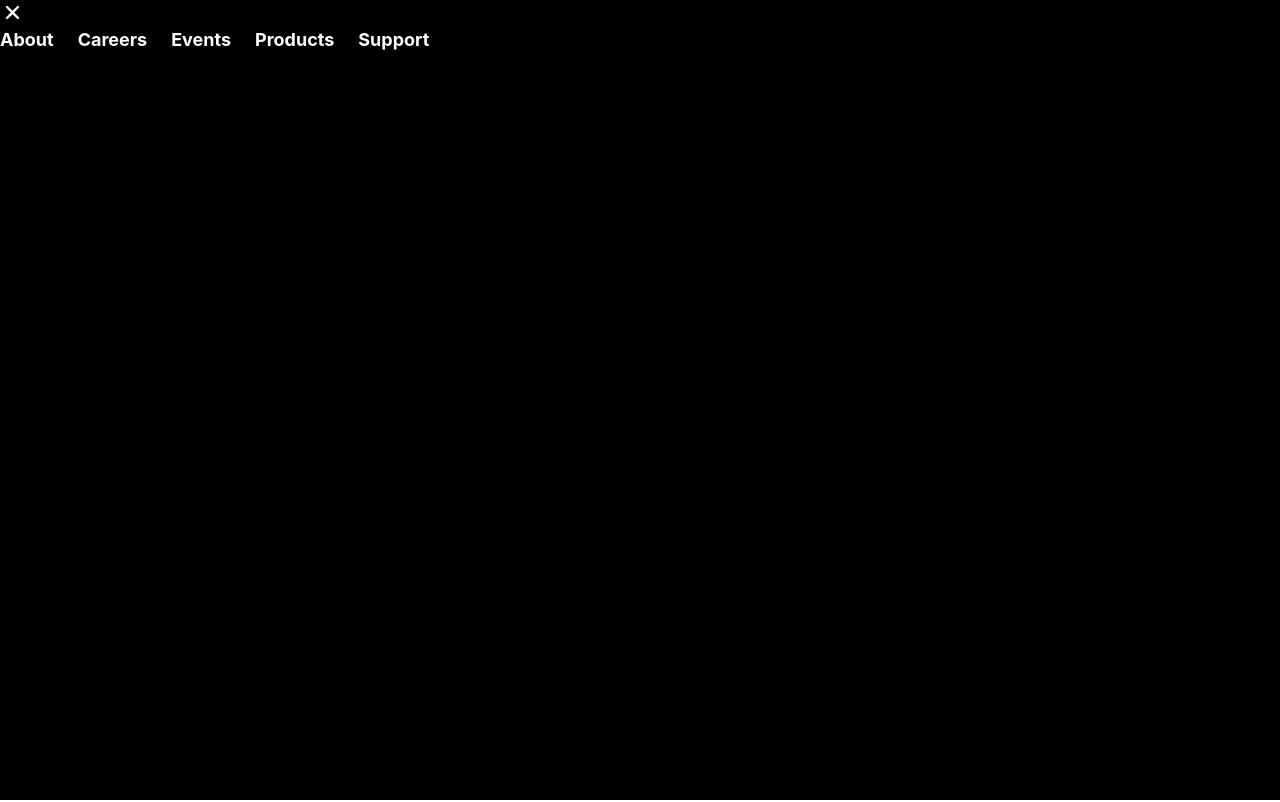
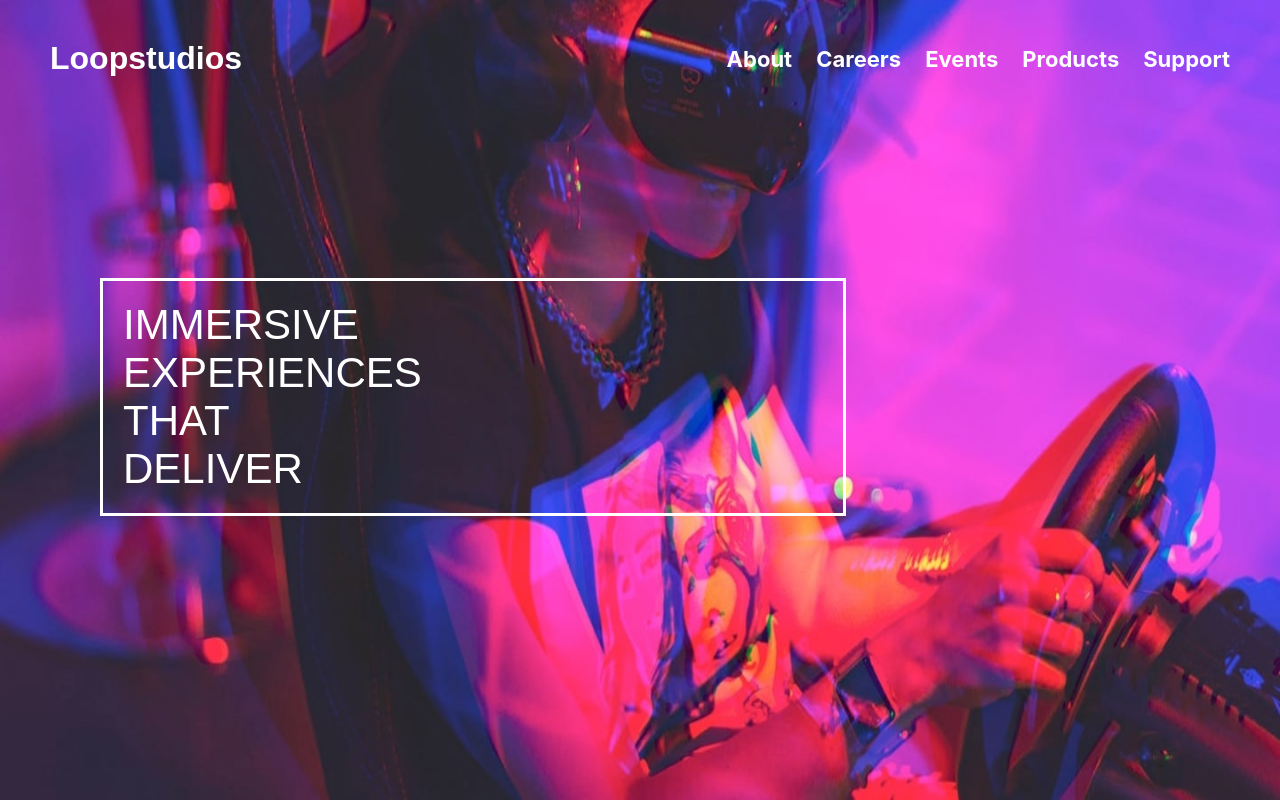
Before and after one commit to Arttutu/loopstudios, a React (Create React App) app: page / in a window 1280 px wide. Shown: the top 802 px of the page. Built offline with nearby package versions, Linux system fonts and the light colour scheme.

Commit message:
criiando menu e estilizando

```diff
--- a/src/App.js
+++ b/src/App.js
@@ -9,13 +9,13 @@ import { useState } from "react";
 import MenuMobile from "./Componentes/MenuMobile";
 
 function App() {
-  const [menuOpen, setMenuOpen] = useState(true);
+  const [menuOpen, setMenuOpen] = useState(false);
   return (
     <>
     <GlobalStyle />
     <header>
-      <MenuMobile menuOpen = {menuOpen} setMenuOpen = {setMenuOpen} />
-      <Banner />
+      <MenuMobile menuOpen={menuOpen} setMenuOpen = {setMenuOpen} />
+      <Banner  setMenuOpen = {setMenuOpen}/>
     </header>
     <main>
       <Separador />
--- a/src/Componentes/Banner/index.jsx
+++ b/src/Componentes/Banner/index.jsx
@@ -4,7 +4,8 @@ import banner from './image-hero.jpg'
 import bannerMobile from './image-hero-mobile.jpg'
 import { cor1 } from '../UI/variaveis'
 import {Box, Titulo, TituloLogo} from '../UI'
-import Nav from '../Nav'
+import Nav, { LinkMenu } from '../Nav'
+import {GiHamburgerMenu} from "react-icons/gi"
 
 const BannerCaixa = styled.section`
 width: 100%;
@@ -40,15 +41,22 @@ const BoxMenu  = styled.div`
   display: flex;
   align-items: center;
   justify-content: space-between;
+  cursor: pointer;
+  >svg{
+    @media (min-width: 768px){
+      display: none;
+    }
+  }
 `
 
-export default function Banner() {
+export default function Banner({setMenuOpen}) {
   return (
    <BannerCaixa>
     <Box>
       <BoxMenu>
         <TituloLogo>Loopstudios</TituloLogo>
-        <Nav />
+        <Nav setMenuOpen ={setMenuOpen} />
+        <GiHamburgerMenu size={35} color='#FFF' onClick={() => setMenuOpen(true)}/>
       </BoxMenu>
     <BoxBanner>
       <BoxCaixa>
--- a/src/Componentes/MenuMobile/index.jsx
+++ b/src/Componentes/MenuMobile/index.jsx
@@ -1,36 +1,84 @@
 import React from 'react'
 import { IoClose } from 'react-icons/io5';
 import { LinkMenu, NavLista } from '../Nav';
-import { styled } from 'styled-components';
+import { css, styled } from 'styled-components';
 import { cor2 } from '../UI/variaveis';
+
 const Container = styled.div`
+
     position: absolute;
-    height: 100%;
+    height: 100vh;
     width: 100%;
+    top: 0;
+    left: 0;
+    right: 0;
+    bottom: 0;
+    transition: .5s;
+    z-index: 5;
+    display: flex;
+    align-items: center;
+    justify-content: start;
     background-color: ${cor2};
+    opacity: 0;
+    pointer-events: none;
+    transform:translateY(50px);
+    > svg{
+      cursor: pointer;
+      position: absolute;
+      top: 1rem;
+      right: 1rem;
+      transform: rotate(45deg);
+      transition: all.7s;
+    }
+
+    ${({menuOpen}) => menuOpen && css`
+      opacity: 1;
+      pointer-events: auto;
+      transform: translateY(0px);
+      > svg{
+        transform: rotate(0deg);
+    }
+
+    `}
 `
-export default function MenuMobile({menuOpen, setMenuOPen}) {
+const NavListaMenu = styled(NavLista)`
+  padding-left: 2rem;
+  transform: scale(0.7);
+  transition: .7s;
+
+  ${({menuOpen}) => menuOpen && css`
+      transform: scale(1);
+    `}
+
+`
+const LinkMenuNav = styled(LinkMenu)`
+  text-transform: capitalize;
+
+`
+
+export default function MenuMobile({menuOpen, setMenuOpen}) {
   return (
-    <Container>
-        <IoClose size={25} color="#fff"/>
+    <Container menuOpen = {menuOpen}>
+        <IoClose size={35} color="#fff" onClick={() => setMenuOpen(false)}/>
+
         <nav>
-        <NavLista >
+        <NavListaMenu menuOpen = {menuOpen} >
           <li>
-            <LinkMenu> About</LinkMenu>
+            <LinkMenuNav>About</LinkMenuNav>
           </li>
           <li>
-            <LinkMenu> Careers</LinkMenu>
+            <LinkMenuNav> Careers</LinkMenuNav>
           </li>
           <li>
-            <LinkMenu> Events</LinkMenu>
+            <LinkMenuNav> Events</LinkMenuNav>
           </li>
           <li>
-            <LinkMenu> Products</LinkMenu>
+            <LinkMenuNav> Products</LinkMenuNav>
           </li>
           <li>
-            <LinkMenu> Support</LinkMenu>
+            <LinkMenuNav> Support</LinkMenuNav>
           </li>
-        </NavLista>
+        </NavListaMenu>
       </nav>
     </Container>
   )
--- a/src/Componentes/Nav/index.jsx
+++ b/src/Componentes/Nav/index.jsx
@@ -4,40 +4,30 @@ import { cor1 } from '../UI/variaveis';
 
  export const NavLista = styled.ul`
   display: flex;
+  align-items: center;
+  justify-content: start;
   list-style: none;
   gap: 1.5rem;
-
   @media (max-width: 768px) {
     flex-direction: column;
-    display: ${({ isMobileOpen }) => (isMobileOpen ? 'flex' : 'none')};
-    position: absolute;
-    top: calc(100% + 10px);
-    left: 0;
-    width: 100%;
-    background-color: black;
-    color: white;
-    padding: 20px;
-    z-index: 999;
+    display: none;
   }
 `;
-
 export const LinkMenu = styled.a`
-  font-size: 18px;
+  font-size: 22px;
   font-weight: bolder;
   color: ${cor1};
   transition: 0.5s;
   cursor: pointer;
-
   &:hover {
     text-decoration: underline 3px;
+
   }
 `;
 
 
 
 export default function Nav() {
-  const [isMobileOpen, setIsMobileOpen] = useState(false);
-
   return (
     <>
       <nav>
```
